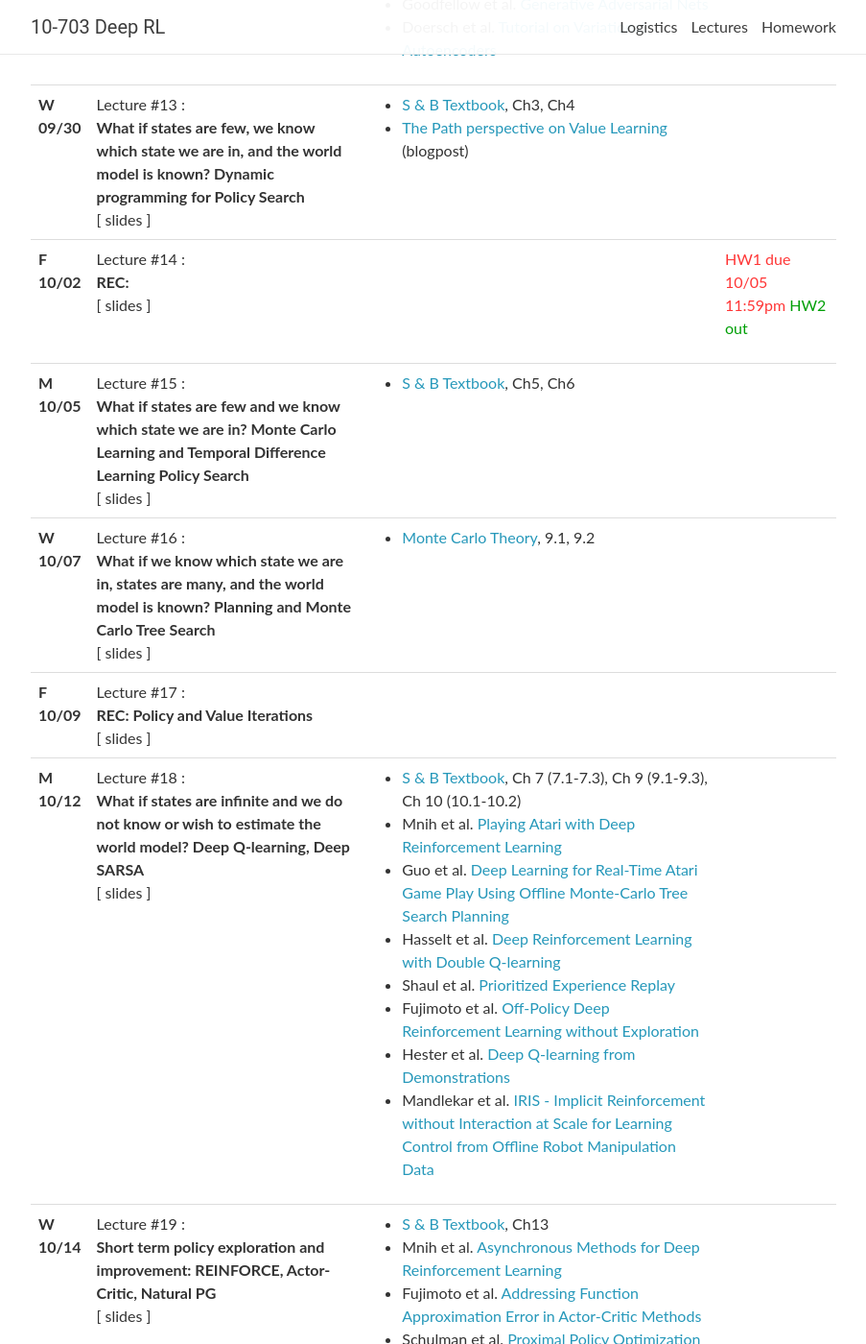
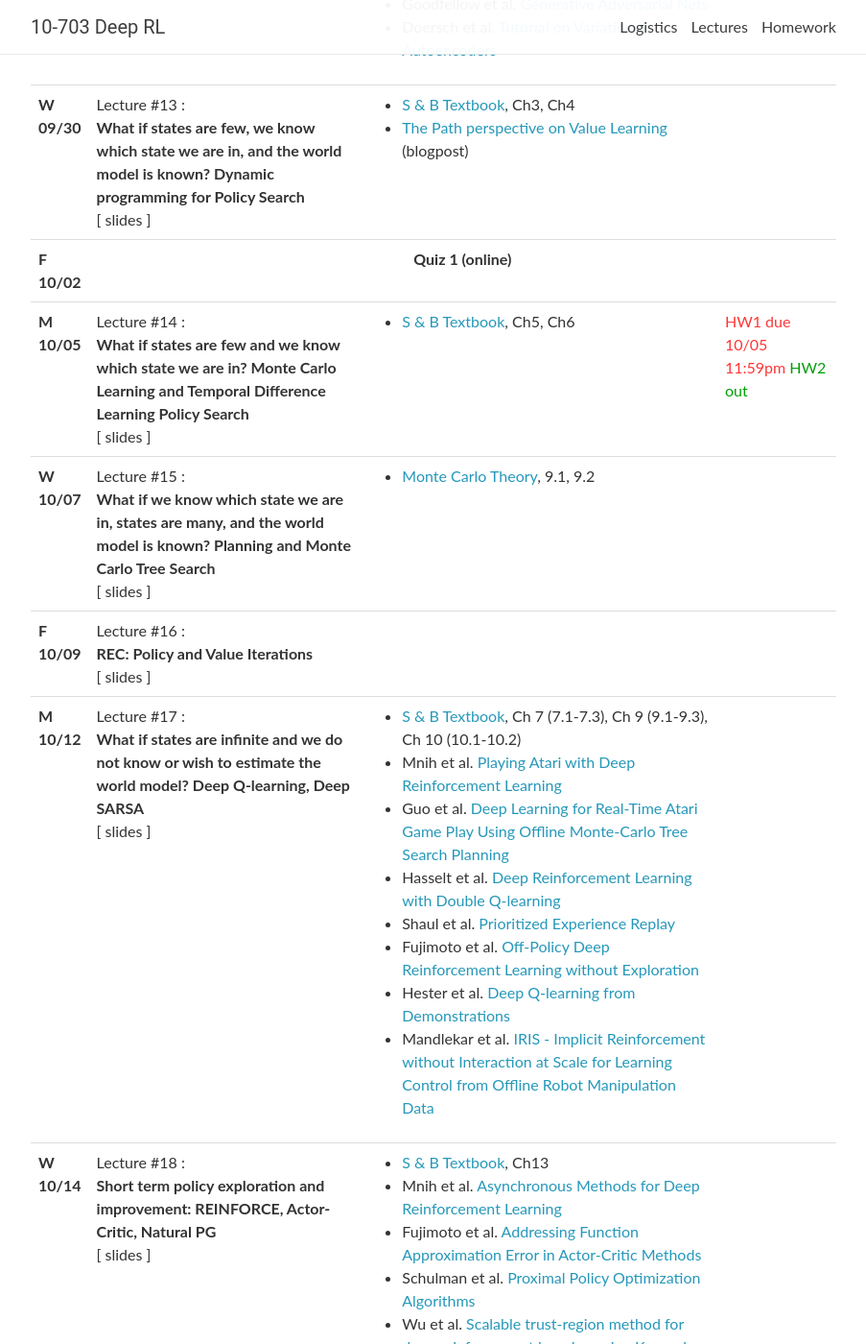
Before and after one commit to cmudeeprl/703website_f20, a Jekyll site: the page built from _pages/lectures.md, in a window 1280 px wide and 1400 px high, scrolled down 1954 px. Shown: the whole window at 96% size, without its empty margins (188-1091 px from the left). Built offline with Jekyll 4.4.1, drawn with Linux system fonts in a browser that asks for light colours; nearby versions of some CDN libraries; comment, search, counter and statistics services are not loaded; some of the changed text lies outside the part shown.

Commit message:
Update lectures.yml

```diff
--- a/_data/lectures.yml
+++ b/_data/lectures.yml
@@ -205,9 +205,8 @@
 - date: F 10/02
   lectuerer:
   title: >
-    <strong> REC: </strong>
-  logistics: <span class="deadline">HW1 due 10/05 11:59pm</span>
-     <span class="event">HW2 out</span> <br>
+    <strong> Quiz 1 (online)</strong>
+  logistics:
 
 
 - date: M 10/05
@@ -218,7 +217,8 @@
   # video: https://scs.hosted.panopto.com/Panopto/Pages/Viewer.aspx?id=649f64d2-1f6e-4bff-ae65-ab61013355d1
   readings:
     - <a href="http://incompleteideas.net/book/RLbook2018.pdf" target="_blank">S & B Textbook</a>, Ch5, Ch6
-  logistics:
+  logistics: <span class="deadline">HW1 due 10/05 11:59pm</span>
+     <span class="event">HW2 out</span> <br>
 
 
 - date: W 10/07
@@ -377,7 +377,7 @@
 - date: W 11/04
   lecturer:
   title: >
-    <strong>Quiz 1 (online)</strong>
+    <strong>Quiz 2 (online)</strong>
   logistics:
 
 
@@ -591,7 +591,7 @@
 - date: TBD
   lecturer:
   title: >
-    <strong>Quiz 2 (online)</strong>
+    <strong>Quiz 3 (online)</strong>
   notes:
   readings:
   logistics:
```
